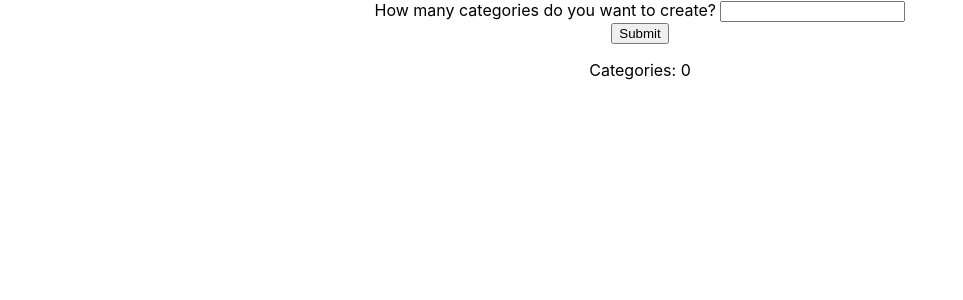
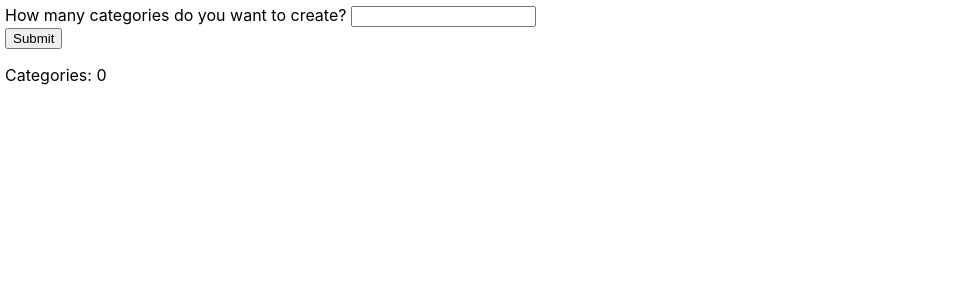
Before and after one commit to alex-aaron/sample-react-app, a React (Create React App) app: page / in a window 1280 px wide. Shown: the top 300 px of the page, without its empty margins (0-963 px from the left). Built offline with nearby package versions, Linux system fonts and the light colour scheme.

Commit message:
added padding to app in app.js

```diff
--- a/src/App.css
+++ b/src/App.css
@@ -1,5 +1,5 @@
 .App {
-  text-align: center;
+  padding: 5px;
 }
 
 .App-logo {
--- a/src/components/AwardCategoriesContainer.js
+++ b/src/components/AwardCategoriesContainer.js
@@ -19,7 +19,6 @@ class AwardCategoriesContainer extends Component {
       }
   }
 
-
   render() {
 
     return (
```
